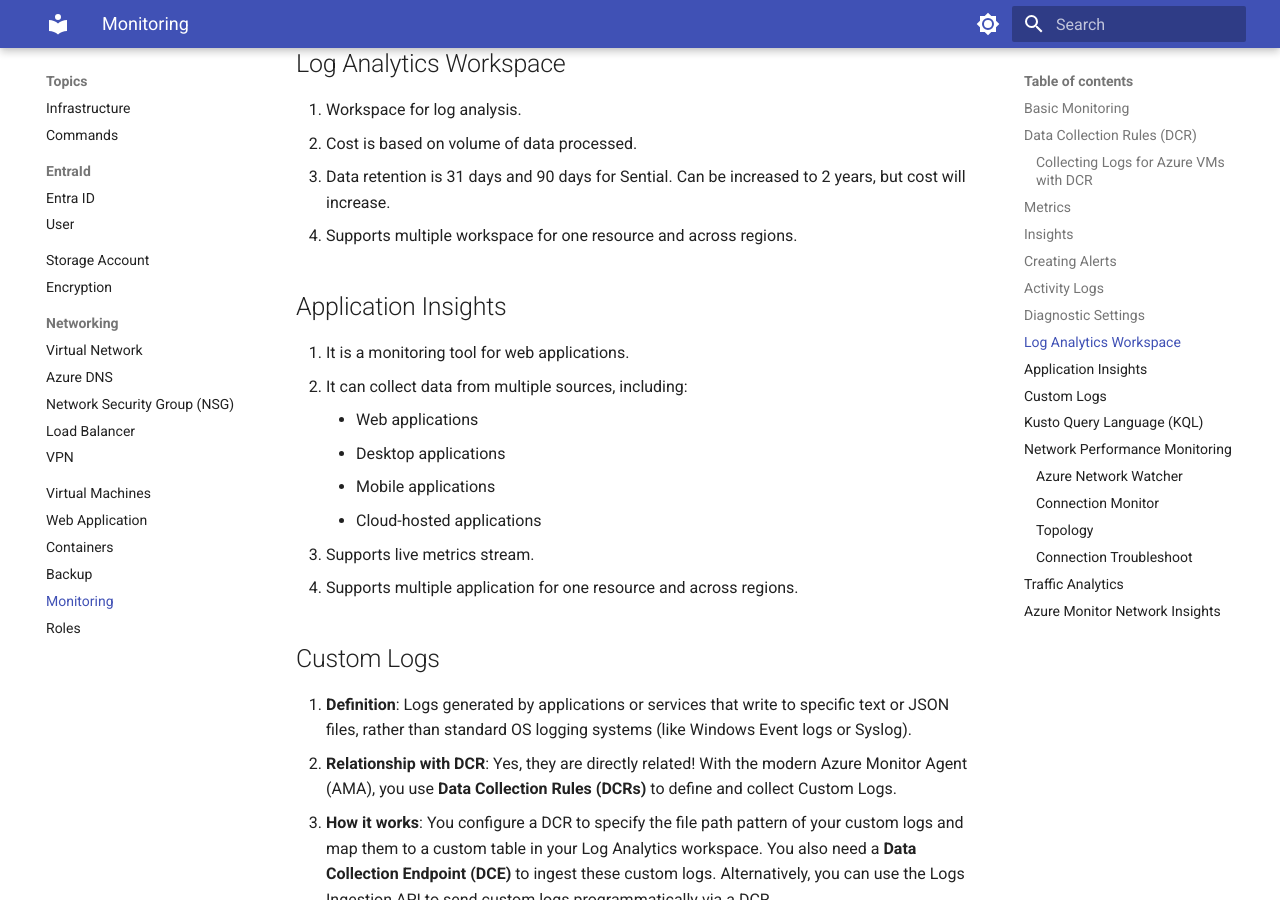
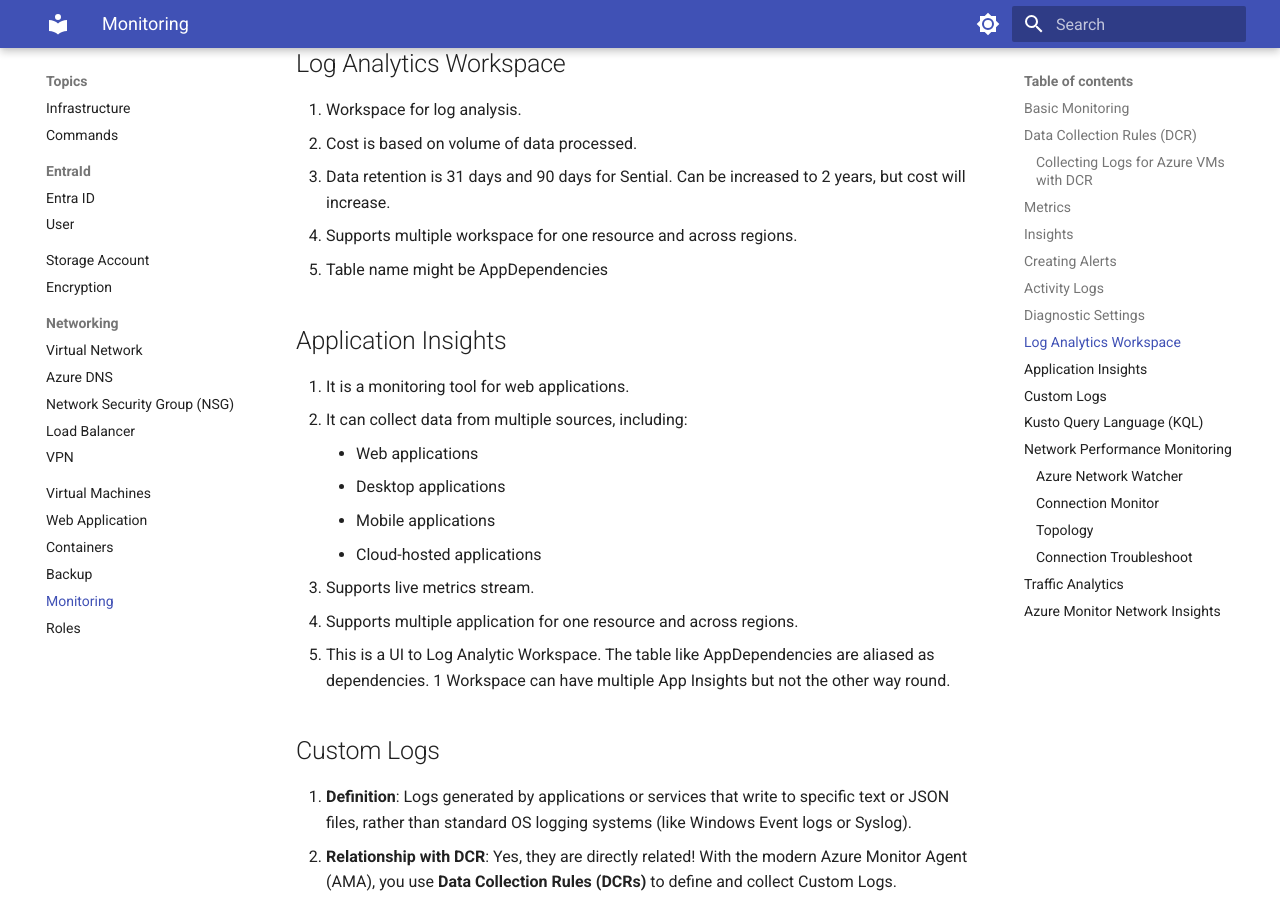
Before and after one commit to yoonghan/AZ-104-Azure-Administrator-Associate, an MkDocs documentation site: the page built from docs/Monitoring.md, in a window 1280 px wide and 900 px high, scrolled down 2435 px. Built offline with MkDocs 1.6.1 and Material for MkDocs 9.7.7, drawn with Linux system fonts in a browser that asks for light colours.

Commit message:
Update App insights monitor.

```diff
--- a/docs/Monitoring.md
+++ b/docs/Monitoring.md
@@ -59,6 +59,7 @@
 2. Cost is based on volume of data processed.
 3. Data retention is 31 days and 90 days for Sential. Can be increased to 2 years, but cost will increase.
 4. Supports multiple workspace for one resource and across regions.
+5. Table name might be AppDependencies
 
 ## Application Insights
 1. It is a monitoring tool for web applications.
@@ -69,6 +70,7 @@
     - Cloud-hosted applications
 3. Supports live metrics stream.
 4. Supports multiple application for one resource and across regions.
+5. This is a UI to Log Analytic Workspace. The table like AppDependencies are aliased as dependencies. 1 Workspace can have multiple App Insights but not the other way round.
 
 ## Custom Logs
 1. **Definition**: Logs generated by applications or services that write to specific text or JSON files, rather than standard OS logging systems (like Windows Event logs or Syslog).
```
